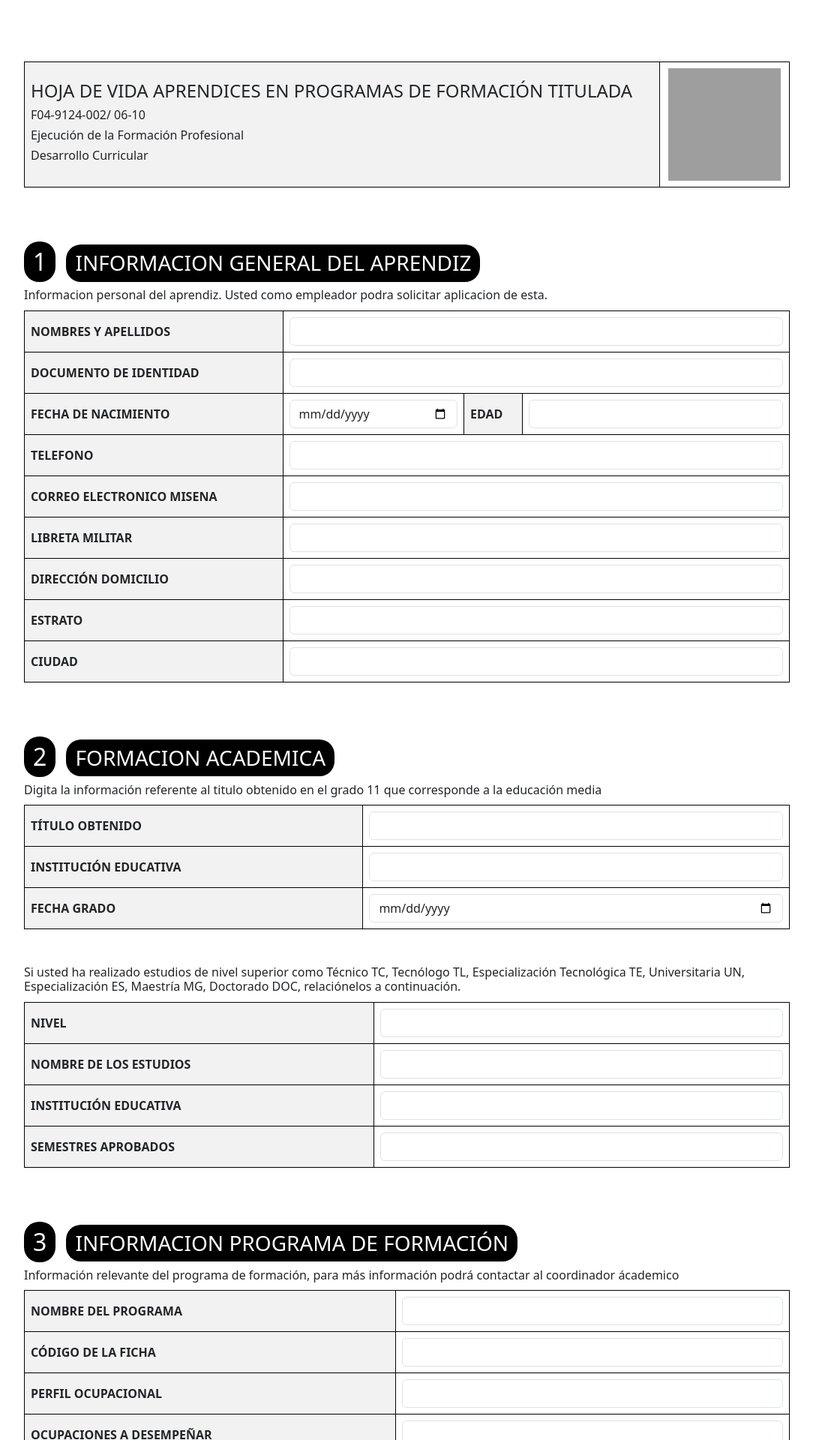
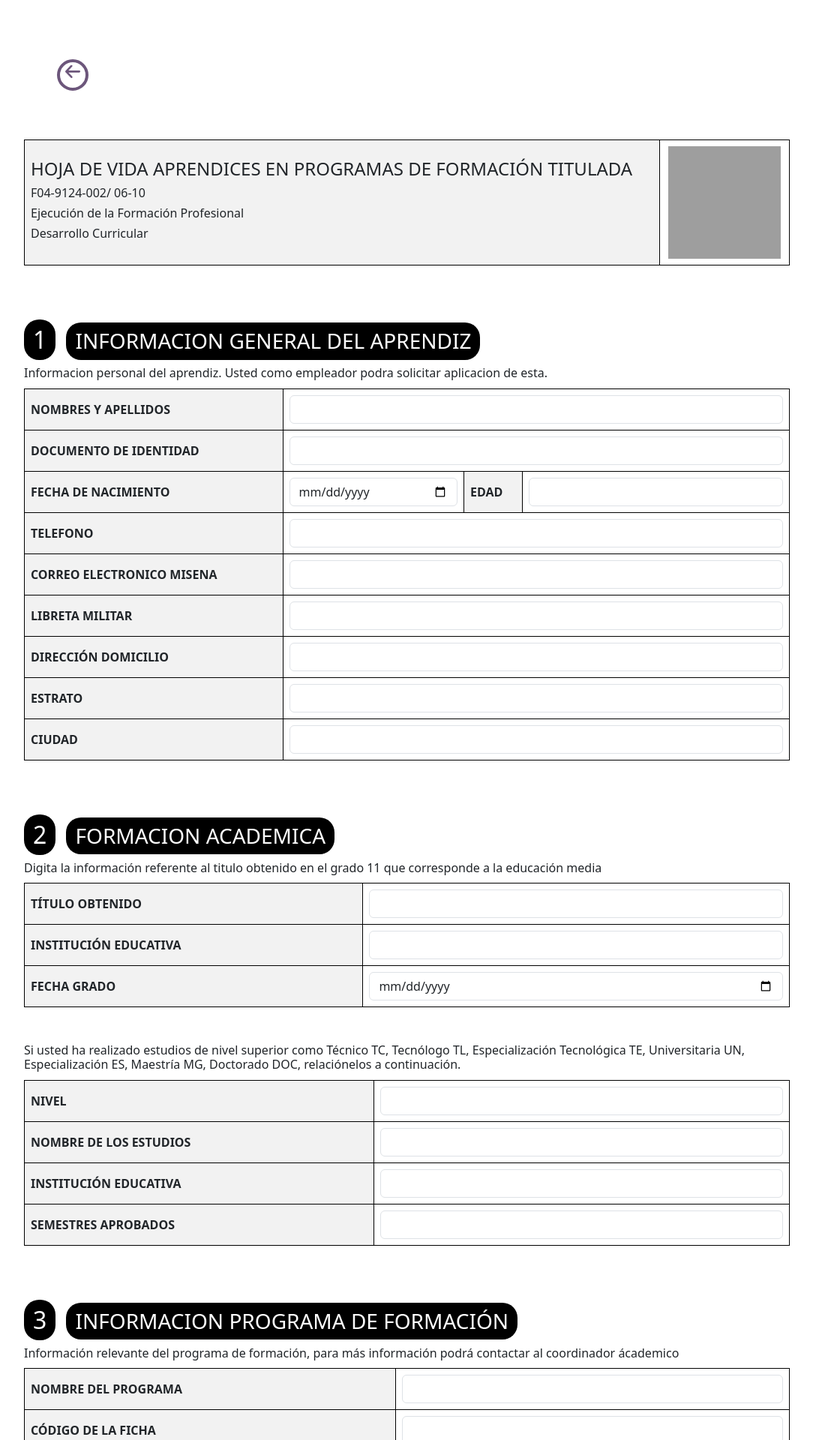
Before and after one commit to AaronHIDE/Life_Sheet, a PHP site: template vista/modulos/formatoSena.php in a window 1280 px wide. Shown: the top 1920 px of the page at 75% size, without its empty margins (50-1134 px from the left). Run offline with PHP 8.4, Linux system fonts and the light colour scheme; the template is opened without the code that fills it, so the values that code supplies are empty; some libraries are stand-ins or nearby versions; grey boxes are pictures that could not be loaded.

Commit message:
plantilla del formato sena terminado

```diff
--- a/vista/modulos/formatoSena.php
+++ b/vista/modulos/formatoSena.php
@@ -26,6 +26,26 @@
 
 <br><br><br>
 
+<div class="row col-md-3 offset-md-1">
+    <a href="principal">
+        <button class="button">
+            <div class="button-box">
+                <span class="button-elem">
+                    <svg xmlns="http://www.w3.org/2000/svg" viewBox="0 0 46 40">
+                        <path d="M46 20.038c0-.7-.3-1.5-.8-2.1l-16-17c-1.1-1-3.2-1.4-4.4-.3-1.2 1.1-1.2 3.3 0 4.4l11.3 11.9H3c-1.7 0-3 1.3-3 3s1.3 3 3 3h33.1l-11.3 11.9c-1 1-1.2 3.3 0 4.4 1.2 1.1 3.3.8 4.4-.3l16-17c.5-.5.8-1.1.8-1.9z"></path>
+                    </svg>
+                </span>
+                <span class="button-elem">
+                    <svg viewBox="0 0 46 40">
+                        <path d="M46 20.038c0-.7-.3-1.5-.8-2.1l-16-17c-1.1-1-3.2-1.4-4.4-.3-1.2 1.1-1.2 3.3 0 4.4l11.3 11.9H3c-1.7 0-3 1.3-3 3s1.3 3 3 3h33.1l-11.3 11.9c-1 1-1.2 3.3 0 4.4 1.2 1.1 3.3.8 4.4-.3l16-17c.5-.5.8-1.1.8-1.9z"></path>
+                    </svg>
+                </span>
+            </div>
+        </button>
+    </a>
+</div>
+
+<br><br>
 
 <div class="container" id="formatoSena">
     <div class="row">
```
